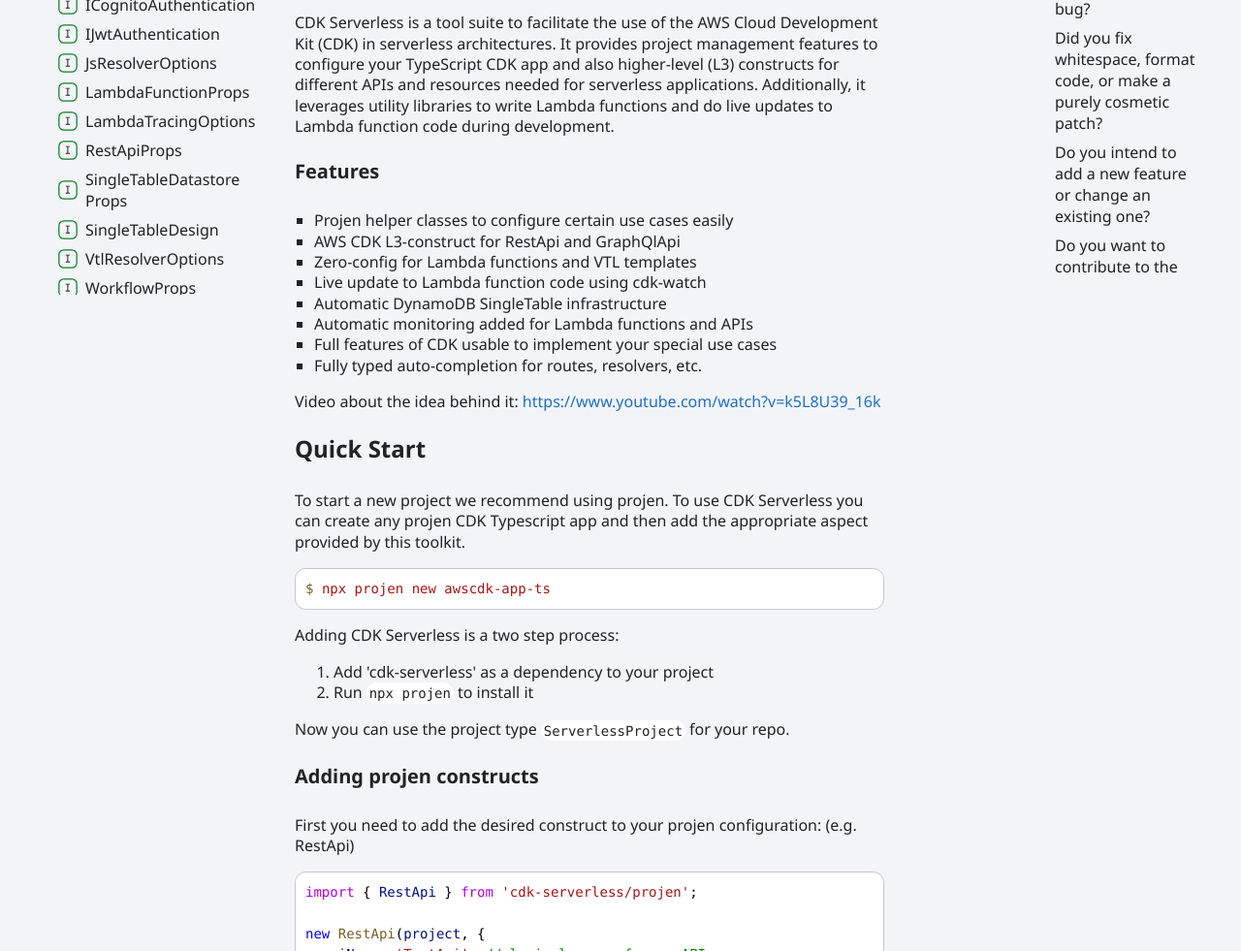
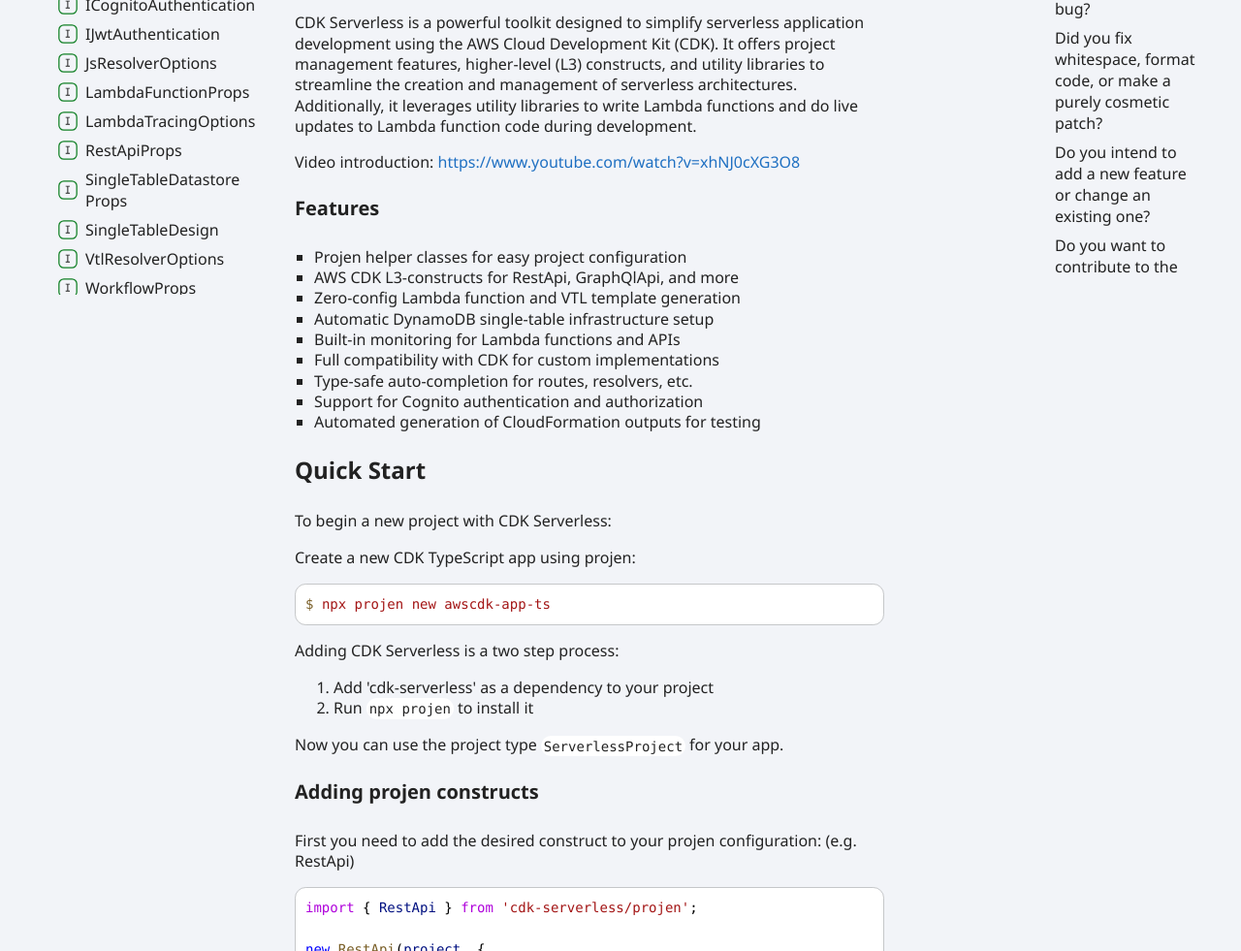
Before and after one commit to open-constructs/cdk-serverless, a website: page docs/constructs/index.html in a window 1280 px wide. Shown: the part 511-1492 px from the top of the page at 97% size. Drawn offline with Linux system fonts and the light colour scheme.

Commit message:
docs: improve README

```diff
--- a/docs/constructs/index.html
+++ b/docs/constructs/index.html
@@ -13,19 +13,21 @@
 <div class="tsd-page-title">
 <h2>cdk-serverless</h2></div>
 <div class="tsd-panel tsd-typography"><a id="md:cdk-serverless" class="tsd-anchor"></a><h1><a href="#md:cdk-serverless">CDK Serverless</a></h1><p><a href="https://badge.fury.io/js/cdk-serverless"><img src="https://badge.fury.io/js/cdk-serverless.svg" alt="npm version"></a></p>
-<p>CDK Serverless is a tool suite to facilitate the use of the AWS Cloud Development Kit (CDK) in serverless architectures. It provides project management features to configure your TypeScript CDK app and also higher-level (L3) constructs for different APIs and resources needed for serverless applications. Additionally, it leverages utility libraries to write Lambda functions and do live updates to Lambda function code during development.</p>
+<p>CDK Serverless is a powerful toolkit designed to simplify serverless application development using the AWS Cloud Development Kit (CDK). It offers project management features, higher-level (L3) constructs, and utility libraries to streamline the creation and management of serverless architectures. Additionally, it leverages utility libraries to write Lambda functions and do live updates to Lambda function code during development.</p>
+<p>Video introduction: <a href="https://www.youtube.com/watch?v=xhNJ0cXG3O8">https://www.youtube.com/watch?v=xhNJ0cXG3O8</a></p>
 <a id="md:features" class="tsd-anchor"></a><h3><a href="#md:features">Features</a></h3><ul>
-<li>Projen helper classes to configure certain use cases easily</li>
-<li>AWS CDK L3-construct for RestApi and GraphQlApi</li>
-<li>Zero-config for Lambda functions and VTL templates</li>
-<li>Live update to Lambda function code using cdk-watch</li>
-<li>Automatic DynamoDB SingleTable infrastructure</li>
-<li>Automatic monitoring added for Lambda functions and APIs</li>
-<li>Full features of CDK usable to implement your special use cases</li>
-<li>Fully typed auto-completion for routes, resolvers, etc.</li>
+<li>Projen helper classes for easy project configuration</li>
+<li>AWS CDK L3-constructs for RestApi, GraphQlApi, and more</li>
+<li>Zero-config Lambda function and VTL template generation</li>
+<li>Automatic DynamoDB single-table infrastructure setup</li>
+<li>Built-in monitoring for Lambda functions and APIs</li>
+<li>Full compatibility with CDK for custom implementations</li>
+<li>Type-safe auto-completion for routes, resolvers, etc.</li>
+<li>Support for Cognito authentication and authorization</li>
+<li>Automated generation of CloudFormation outputs for testing</li>
 </ul>
-<p>Video about the idea behind it: <a href="https://www.youtube.com/watch?v=k5L8U39_16k">https://www.youtube.com/watch?v=k5L8U39_16k</a></p>
-<a id="md:quick-start" class="tsd-anchor"></a><h2><a href="#md:quick-start">Quick Start</a></h2><p>To start a new project we recommend using projen. To use CDK Serverless you can create any projen CDK Typescript app and then add the appropriate aspect provided by this toolkit.</p>
+<a id="md:quick-start" class="tsd-anchor"></a><h2><a href="#md:quick-start">Quick Start</a></h2><p>To begin a new project with CDK Serverless:</p>
+<p>Create a new CDK TypeScript app using projen:</p>
 <pre><code class="language-bash"><span class="hl-0">$</span><span class="hl-1"> </span><span class="hl-2">npx</span><span class="hl-1"> </span><span class="hl-2">projen</span><span class="hl-1"> </span><span class="hl-2">new</span><span class="hl-1"> </span><span class="hl-2">awscdk-app-ts</span>
 </code><button>Copy</button></pre>
 <p>Adding CDK Serverless is a two step process:</p>
@@ -33,7 +35,7 @@
 <li>Add &#39;cdk-serverless&#39; as a dependency to your project</li>
 <li>Run <code>npx projen</code> to install it</li>
 </ol>
-<p>Now you can use the project type <code>ServerlessProject</code> for your repo.</p>
+<p>Now you can use the project type <code>ServerlessProject</code> for your app.</p>
 <a id="md:adding-projen-constructs" class="tsd-anchor"></a><h3><a href="#md:adding-projen-constructs">Adding projen constructs</a></h3><p>First you need to add the desired construct to your projen configuration: (e.g. RestApi)</p>
 <pre><code class="language-typescript"><span class="hl-3">import</span><span class="hl-1"> { </span><span class="hl-4">RestApi</span><span class="hl-1"> } </span><span class="hl-3">from</span><span class="hl-1"> </span><span class="hl-2">&#39;cdk-serverless/projen&#39;</span><span class="hl-1">;</span><br/><br/><span class="hl-5">new</span><span class="hl-1"> </span><span class="hl-0">RestApi</span><span class="hl-1">(</span><span class="hl-4">project</span><span class="hl-1">, {</span><br/><span class="hl-1">  </span><span class="hl-4">apiName:</span><span class="hl-1"> </span><span class="hl-2">&#39;TestApi&#39;</span><span class="hl-1">, </span><span class="hl-6">// logical name of your API</span><br/><span class="hl-1">  </span><span class="hl-4">definitionFile:</span><span class="hl-1"> </span><span class="hl-2">&#39;testapi.yaml&#39;</span><span class="hl-1">, </span><span class="hl-6">// path to your OpenAPI spec</span><br/><span class="hl-1">});</span>
 </code><button>Copy</button></pre>
```
Also changed, not shown: docs/lambda/index.html (+14 -12 lines), docs/projen/index.html (+14 -12 lines), .projen/tasks.json, README.md.
